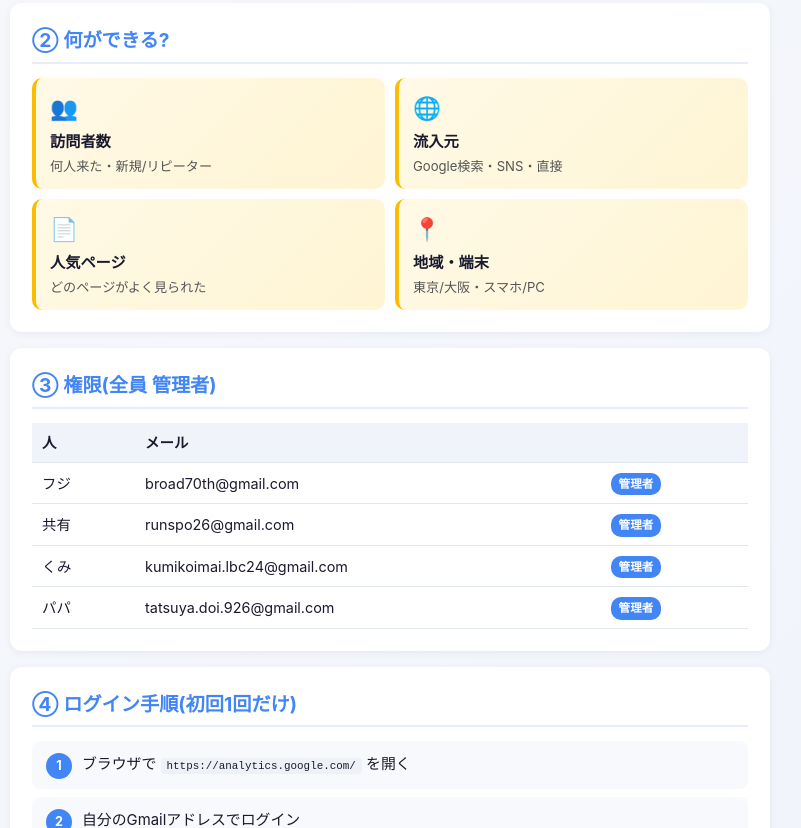
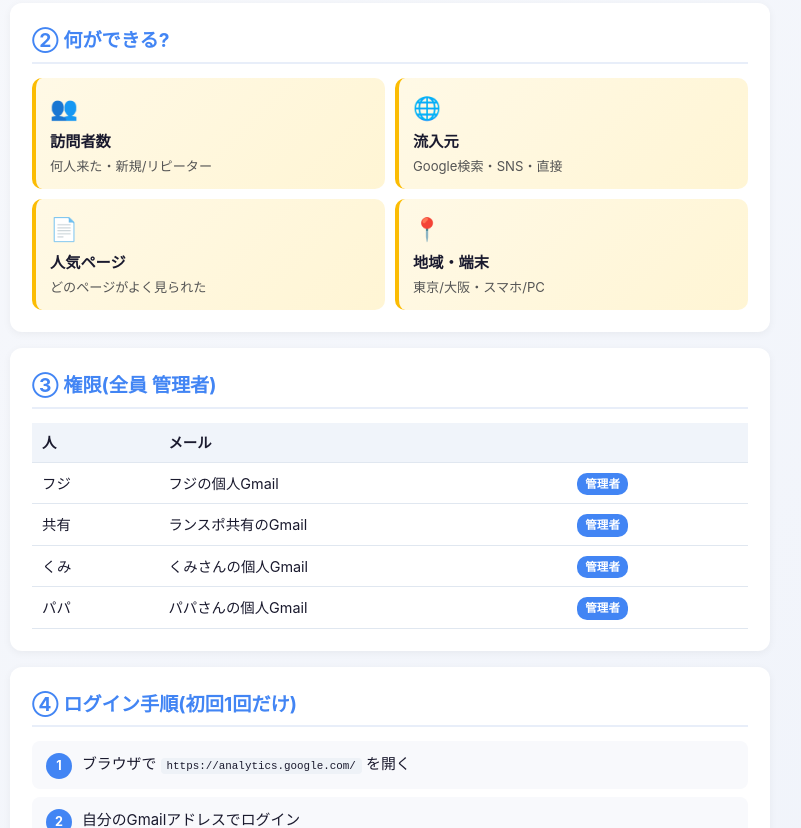
Before and after one commit to fuji-fujifuji/runspo-guide, a plain HTML site: page ga4-guide.html in a window 1280 px wide. Shown: the part 392-1220 px from the top of the page, without its empty margins (250-1051 px from the left). Drawn offline with Linux system fonts and the light colour scheme.

Commit message:
GA4ガイド: 権限の表のメールアドレスを伏せた(個人メールを公開ページに載せない)
Co-Authored-By: Claude Opus 5.5 <noreply@anthropic.com>

```diff
--- a/ga4-guide.html
+++ b/ga4-guide.html
@@ -261,10 +261,10 @@
   <h2>③ 権限(全員 管理者)</h2>
   <table>
     <tr><th>人</th><th>メール</th><th></th></tr>
-    <tr><td>フジ</td><td>broad70th@gmail.com</td><td><span class="badge">管理者</span></td></tr>
-    <tr><td>共有</td><td>runspo26@gmail.com</td><td><span class="badge">管理者</span></td></tr>
-    <tr><td>くみ</td><td>kumikoimai.lbc24@gmail.com</td><td><span class="badge">管理者</span></td></tr>
-    <tr><td>パパ</td><td>tatsuya.doi.926@gmail.com</td><td><span class="badge">管理者</span></td></tr>
+    <tr><td>フジ</td><td>フジの個人Gmail</td><td><span class="badge">管理者</span></td></tr>
+    <tr><td>共有</td><td>ランスポ共有のGmail</td><td><span class="badge">管理者</span></td></tr>
+    <tr><td>くみ</td><td>くみさんの個人Gmail</td><td><span class="badge">管理者</span></td></tr>
+    <tr><td>パパ</td><td>パパさんの個人Gmail</td><td><span class="badge">管理者</span></td></tr>
   </table>
 </div>
 
```
